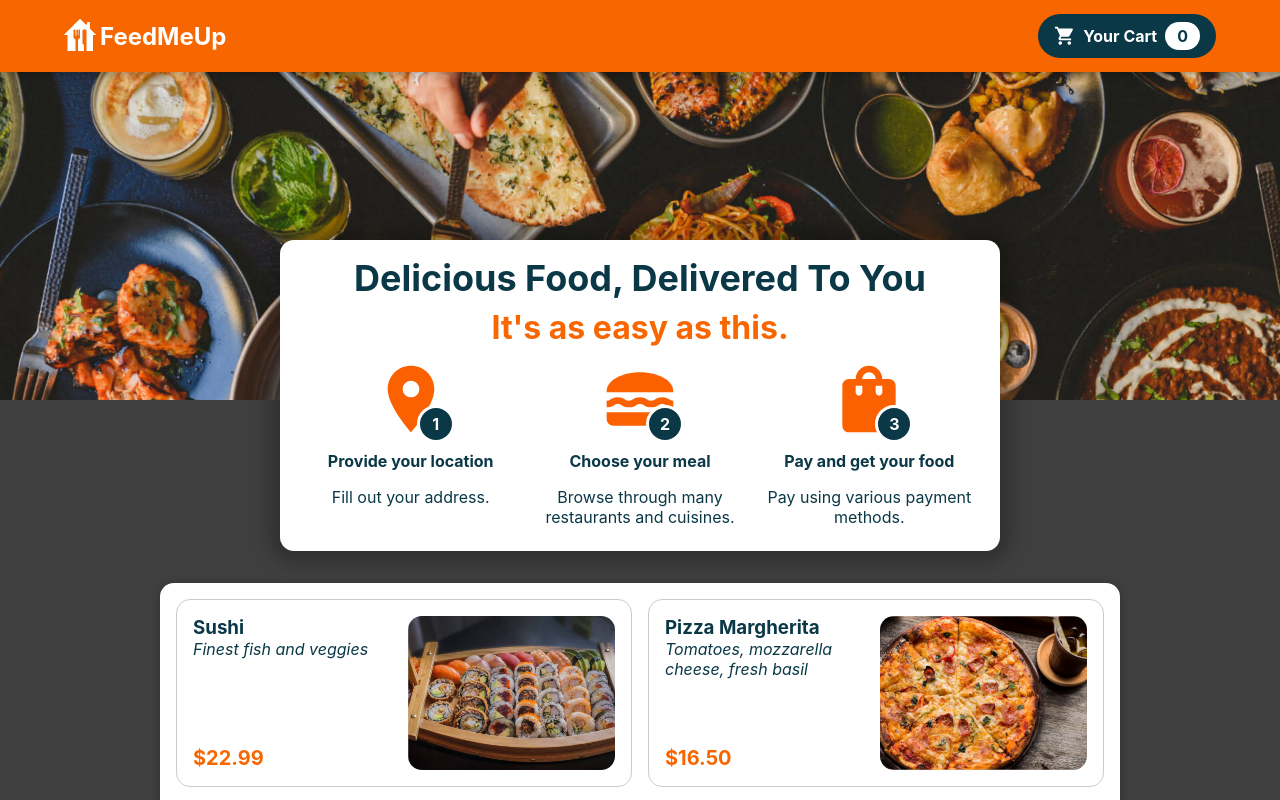
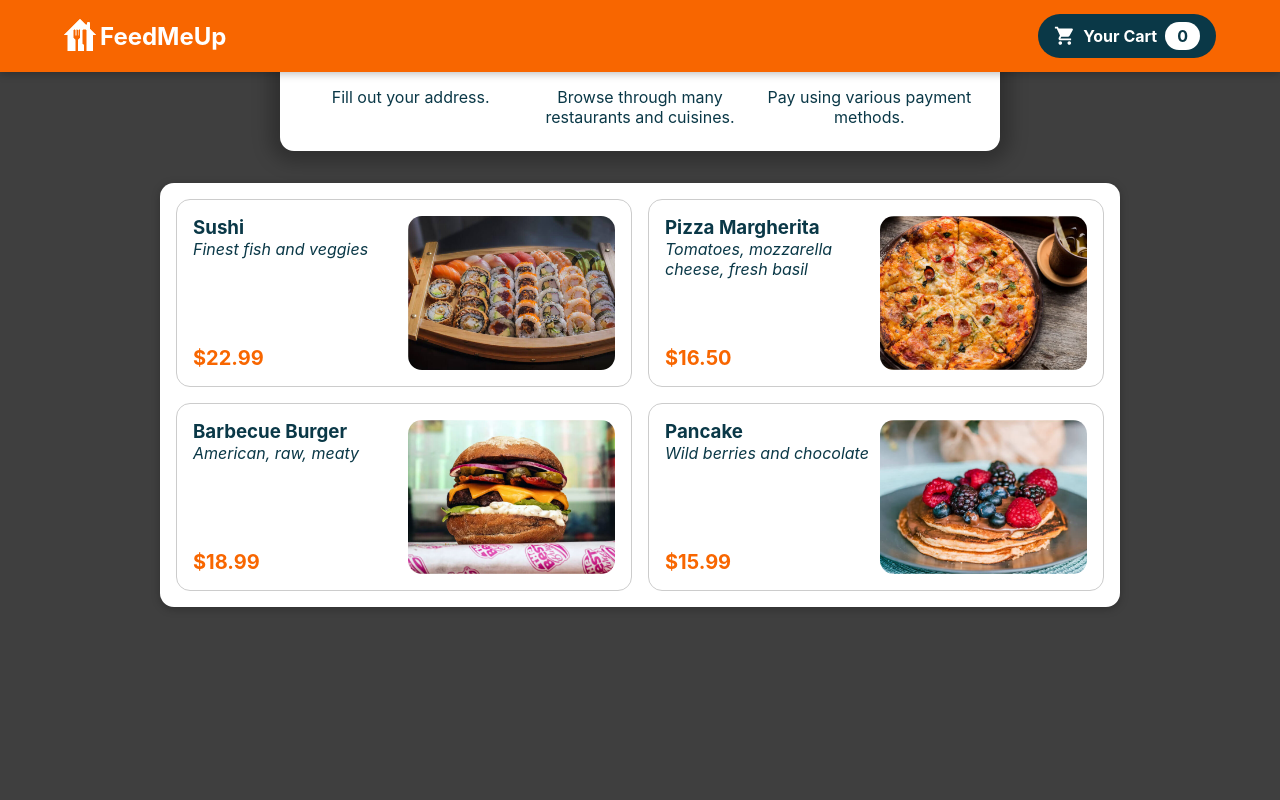
Before and after one commit to TheMankel/FeedMeUp, a React (Create React App) app: page / in a window 1280 px wide. Shown: the top 800 px of the page. Built offline with nearby package versions, Linux system fonts and the light colour scheme.

Commit message:
Header refactor

```diff
--- a/src/components/Layout/Header.js
+++ b/src/components/Layout/Header.js
@@ -1,7 +1,6 @@
 import React from 'react';
 
 import HeaderCartButton from './HeaderCartButton';
-import mealsImg from '../../assets/meals.jpg';
 import logo from '../../assets/logo.jpg';
 import classes from './Header.module.css';
 
@@ -17,9 +16,6 @@ const Header = (props) => {
         </div>
         <HeaderCartButton onShow={props.onShow} />
       </header>
-      <div className={classes['main-image']}>
-        <img src={mealsImg} alt='A table full of delicious food!' />
-      </div>
     </>
   );
 };
--- a/src/components/Layout/Header.module.css
+++ b/src/components/Layout/Header.module.css
@@ -26,19 +26,6 @@
   fill: #ffffff;
 }
 
-.main-image {
-  width: 100%;
-  height: 25rem;
-  z-index: 0;
-  overflow: hidden;
-}
-
-.main-image img {
-  width: 100%;
-  height: 100%;
-  object-fit: cover;
-}
-
 @media (min-width: 481px) {
   .header {
     height: 4.5rem;
```
